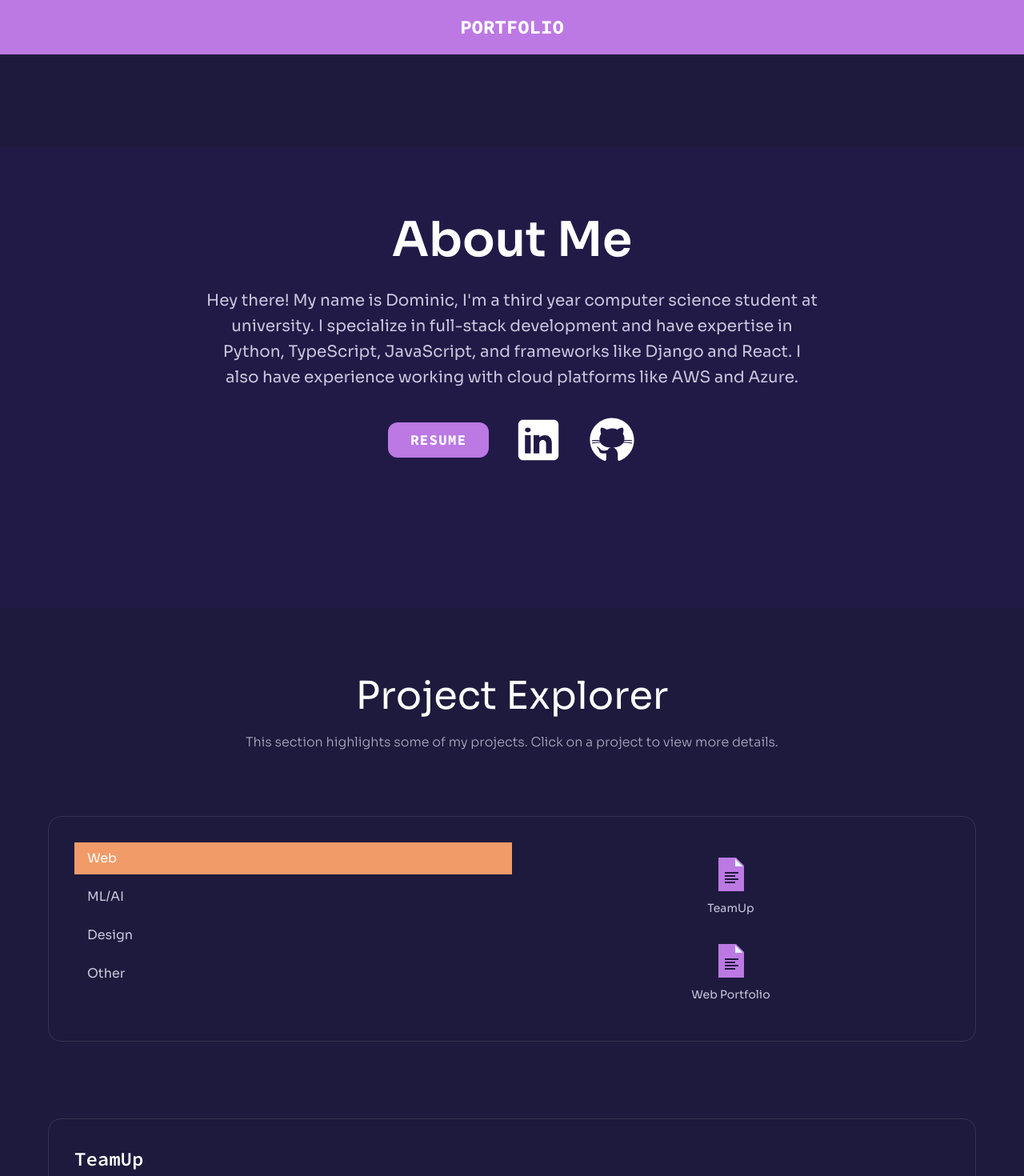
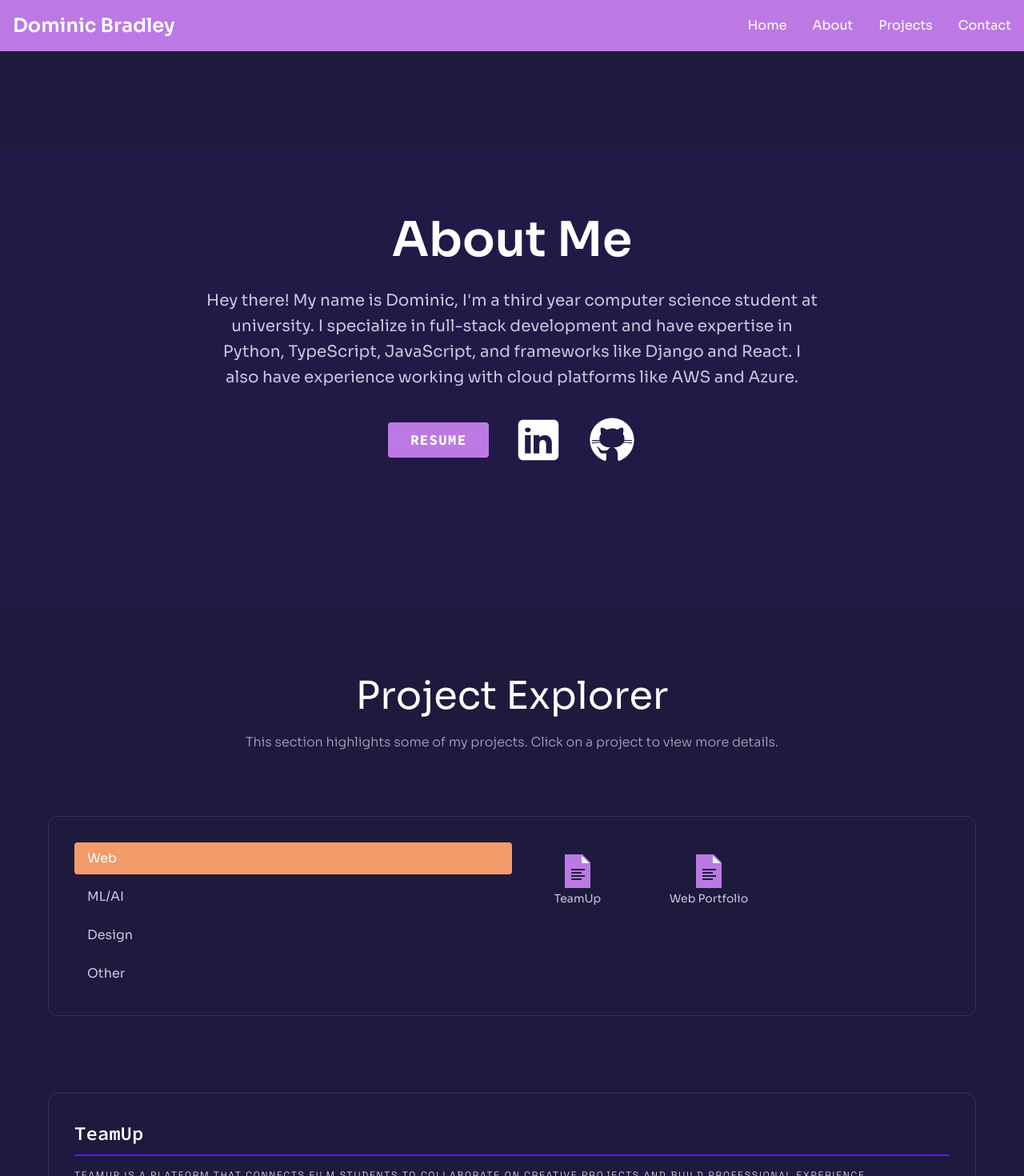
Before and after one commit to dbradley2003/my-web-portfolio, a React (Vite) app: page / in a window 1280 px wide. Shown: the top 1470 px of the page at 80% size. Built offline with nearby package versions, Linux system fonts and the light colour scheme.

Commit message:
scroll to ref sections

```diff
--- a/src/App.tsx
+++ b/src/App.tsx
@@ -1,17 +1,21 @@
 import { FolderProvider } from "./FolderContext";
 import { FileProvider } from "./FileContext";
+import { RefProvider } from "./refContext";
 import { FileExplorer } from "./components/ui/FileExplorer";
-import { Header } from "./components/ui/Header";
+// import { Header } from "./components/ui/Header";
 import { AboutMe } from "./components/ui/AboutMe";
+import { NavBar } from "./components/ui/NavBar";
 function App() {
   return (
     <>
       <div className="pt-[4.75rem] lg:pt-[5.25rem] overflow-hidden">
         <FolderProvider>
           <FileProvider>
-            <Header />
-            <AboutMe />
-            <FileExplorer />
+            <RefProvider>
+              <NavBar />
+              <AboutMe />
+              <FileExplorer />
+            </RefProvider>
           </FileProvider>
         </FolderProvider>
       </div>
--- a/src/components/ProjectDisplay.tsx
+++ b/src/components/ProjectDisplay.tsx
@@ -15,7 +15,7 @@ export const ProjectDisplay = () => {
   return (
     <div
       className="relative border p-8
-          border-n-1/10 rounded-2xl   "
+          border-n-1/10 rounded-xl"
     >
       <ProjectOverview project={project} />
     </div>
--- a/src/components/ui/AboutMe.tsx
+++ b/src/components/ui/AboutMe.tsx
@@ -3,9 +3,11 @@ import { Section } from "./Section";
 import GitHub from "@/assets/svg/github-icon.svg?react";
 import LinkedIn from "@/assets/svg/linkedin-icon.svg?react";
 import portfolio from "@/assets/documents/portfolioDocument.pdf";
+import { useRefs } from "@/refContext";
 export const AboutMe = () => {
+  const { aboutRef } = useRefs();
   return (
-    <Section id="about" className="mt-[6.25rem] bg-primary/5">
+    <Section id="about" className="mt-[6.25rem] bg-primary/5" ref={aboutRef}>
       <div className="container relative    ">
         <div className="relative z-1 max-w-[62rem] mx-auto text-center mb-[3.875rem] md:mb-20 lg:mb-[6.25rem]">
           <h1 className="h1 mb-6"> About Me</h1>
@@ -21,7 +23,7 @@ export const AboutMe = () => {
             <Button
               href={portfolio}
               white={false}
-              className=" bg-action text-lg rounded-xl "
+              className=" bg-action text-lg rounded hover:text-color-2 "
             >
               Resume
             </Button>
--- a/src/components/ui/AppGrid.tsx
+++ b/src/components/ui/AppGrid.tsx
@@ -11,14 +11,16 @@ export const AppGrid: React.FC = () => {
   // const element = document.getElementById("lottie");
 
   return (
-    <div>
+    <div className="flex items-start w-full  h-full">
       {folders[currentFolder]?.map((item: FolderItem, index: number) => (
-        <div key={index} onClick={() => navigateToFile(item.name)}>
-          <div className="cursor-pointer flex flex-col items-center   ">
-            <div className="hover:bg-slate-500 transition-colors flex flex-col items-center p-4 space-y-2 ">
-              <FileIcon color="#5f15f4" />
-              <p className="text-sm text-center w-[100px] ">{item.name}</p>
-            </div>
+        <div
+          key={index}
+          className="cursor-pointer px-4 py-2 "
+          onClick={() => navigateToFile(item.name)}
+        >
+          <div className="hover:bg-slate-500  cursor-pointer transition-colors flex flex-col items-center mx-2 rounded ml-2 px-2 py-1 ">
+            <FileIcon color="#5f15f4" />
+            <p className="text-sm text-center w-[100px] ">{item.name}</p>
           </div>
         </div>
       ))}
--- a/src/components/ui/FileExplorer.tsx
+++ b/src/components/ui/FileExplorer.tsx
@@ -5,7 +5,9 @@ import { AppGrid } from "./AppGrid";
 import { ProjectDisplay } from "@/components/ProjectDisplay";
 import { projects } from "../../lib/projects";
 import { useFileContext } from "@/FileContext";
+import { useRefs } from "@/refContext";
 export const FileExplorer = () => {
+  const { projectsRef } = useRefs();
   const currentFile = useFileContext().currentFile;
   const project = projects.find((project) => project.title === currentFile);
   if (!project) {
@@ -14,8 +16,8 @@ export const FileExplorer = () => {
     );
   }
   return (
-    <Section id="Projects">
-      <div className="container relative  md:pb-10  ">
+    <Section id="Projects" ref={projectsRef}>
+      <div className="container relative  md:pb-10">
         <Heading
           title="Project Explorer"
           text="This section highlights some of my projects.
@@ -28,8 +30,8 @@ export const FileExplorer = () => {
            "
           >
             <div
-              className="grid p-8 grid-cols-2 md:col-span-2 mb-6 md:mb-24 text-n-2 border
-          border-n-1/10 rounded-2xl"
+              className="grid p-8 grid-cols-2 items-center justify-center md:col-span-2 mb-6 md:mb-24 text-n-2 border
+          border-n-1/10 rounded-xl"
             >
               <Sidebar />
               <AppGrid />
--- /dev/null
+++ b/src/components/ui/NavBar.tsx
@@ -0,0 +1,88 @@
+import React from "react";
+import { useRefs } from "@/refContext";
+export const NavBar: React.FC = () => {
+  const { projectsRef, aboutRef } = useRefs();
+
+  const scrollToSection = (
+    ref: React.RefObject<HTMLDivElement>,
+    event: React.MouseEvent<HTMLAnchorElement, MouseEvent>
+  ) => {
+    event.preventDefault();
+    ref.current?.scrollIntoView({ behavior: "smooth" });
+  };
+  return (
+    <nav className="top-0 left-0 z-50 fixed w-full  bg-action border-gray-200 dark:bg-gray-900">
+      <div className="flex max-w-full flex-wrap items-center justify-between mx-auto p-4">
+        <a className="flex items-center space-x-3 rtl:space-x-reverse">
+          <span className="self-center text-2xl font-semibold whitespace-nowrap dark:text-white transition-colors">
+            Dominic Bradley
+          </span>
+        </a>
+        <button
+          data-collapse-toggle="navbar-default"
+          type="button"
+          className="inline-flex items-center p-2 w-10 h-10 justify-center text-sm text-gray-500 rounded-lg md:hidden hover:bg-gray-100 focus:outline-none focus:ring-2 focus:ring-gray-200 dark:text-gray-400 dark:hover:bg-gray-700 dark:focus:ring-gray-600"
+          aria-controls="navbar-default"
+          aria-expanded="false"
+        >
+          <span className="sr-only">Open main menu</span>
+          <svg
+            className="w-5 h-5"
+            aria-hidden="true"
+            xmlns="http://www.w3.org/2000/svg"
+            fill="none"
+            viewBox="0 0 17 14"
+          >
+            {/* <path
+            stroke="currentColor"
+            stroke-linecap="round"
+            stroke-linejoin="round"
+            stroke-width="2"
+            d="M1 1h15M1 7h15M1 13h15"
+            /> */}
+          </svg>
+        </button>
+        <div className="hidden w-full md:block md:w-auto" id="navbar-default">
+          <ul className="font-medium flex flex-col p-4 md:p-0 mt-4 border rounded-lg md:flex-row md:space-x-8 rtl:space-x-reverse md:mt-0 md:border-0  ">
+            <li>
+              <a
+                href="#"
+                className="block py-2 px-3 text-white  rounded md:bg-transparent md:p-0 transition-colors hover:text-color-2"
+                aria-current="page"
+              >
+                Home
+              </a>
+            </li>
+            <li>
+              <a
+                onClick={() => scrollToSection(aboutRef, event)}
+                href="#"
+                className="block py-2 px-3 text-white rounded md:hover:bg-transparent md:p-0 transition-colors hover:text-color-2"
+              >
+                About
+              </a>
+            </li>
+            <li>
+              <a
+                onClick={() => scrollToSection(projectsRef, event)}
+                href="#"
+                className="block py-2 px-3 text-white rounded md:hover:bg-transparent md:p-0 transition-colors hover:text-color-2"
+              >
+                Projects
+              </a>
+            </li>
+
+            <li>
+              <a
+                href="#"
+                className="block py-2 px-3 text-white rounded md:hover:bg-transparent md:p-0 transition-colors hover:text-color-2"
+              >
+                Contact
+              </a>
+            </li>
+          </ul>
+        </div>
+      </div>
+    </nav>
+  );
+};
--- a/src/components/ui/Section.tsx
+++ b/src/components/ui/Section.tsx
@@ -1,4 +1,4 @@
-import { ReactNode } from "react";
+import React, { ReactNode, forwardRef } from "react";
 
 interface SectionProps {
   className?: string;
@@ -6,20 +6,16 @@ interface SectionProps {
   children: ReactNode;
 }
 
-export const Section = ({ className, id, children }: SectionProps) => {
+export const Section = forwardRef<HTMLDivElement, SectionProps>(
+  ({ className, id, children }, ref) => {
     return (
       <div
         id={id}
+        ref={ref}
         className={`relative py-10 lg:py-16 xl:py-20 ${className || ""}`}
       >
         {children}
       </div>
     );
-};
-
-{
-  /* <div className="hidden absolute top-0 left-5 w-0.25 h-full bg-stroke-1 pointer-events-none md:block lg:left-7.5 xl:left-10" />
-
-
-      <div className="hidden absolute top-0 right-5 w-0.25 h-full bg-stroke-1 pointer-events-none md:block lg:right-7.5 xl:right-10" /> */
   }
+);
--- a/src/components/ui/Sidebar.tsx
+++ b/src/components/ui/Sidebar.tsx
@@ -14,7 +14,7 @@ export function Sidebar() {
             key={folder}
             onClick={() => navigateToFolder(folder)}
             className={cn(
-              "cursor-pointer text-base py-2 px-4 hover:bg-accent  transition-colors ",
+              "cursor-pointer text-base py-2 px-4 hover:bg-accent rounded  transition-colors ",
               folder === currentFolder && " text-white bg-accent"
             )}
           >
--- /dev/null
+++ b/src/refContext.tsx
@@ -0,0 +1,32 @@
+import { createContext, useContext, useRef, RefObject } from "react";
+
+type ContextProviderProps = {
+  children: React.ReactNode;
+};
+
+interface RefContextType {
+  aboutRef: RefObject<HTMLDivElement>;
+  projectsRef: RefObject<HTMLDivElement>;
+}
+
+const RefContext = createContext<RefContextType | undefined>(undefined);
+
+export const RefProvider: React.FC<ContextProviderProps> = ({
+  children,
+}: ContextProviderProps) => {
+  const aboutRef = useRef<HTMLDivElement>(null);
+  const projectsRef = useRef<HTMLDivElement>(null);
+
+  return (
+    <RefContext.Provider value={{ aboutRef, projectsRef }}>
+      {children}
+    </RefContext.Provider>
+  );
+};
+export const useRefs = () => {
+  const context = useContext(RefContext);
+  if (!context) {
+    throw new Error("useRefs must be used within a RefProvider");
+  }
+  return context;
+};
```
Lines whose indentation alone changed are shown as unchanged.
